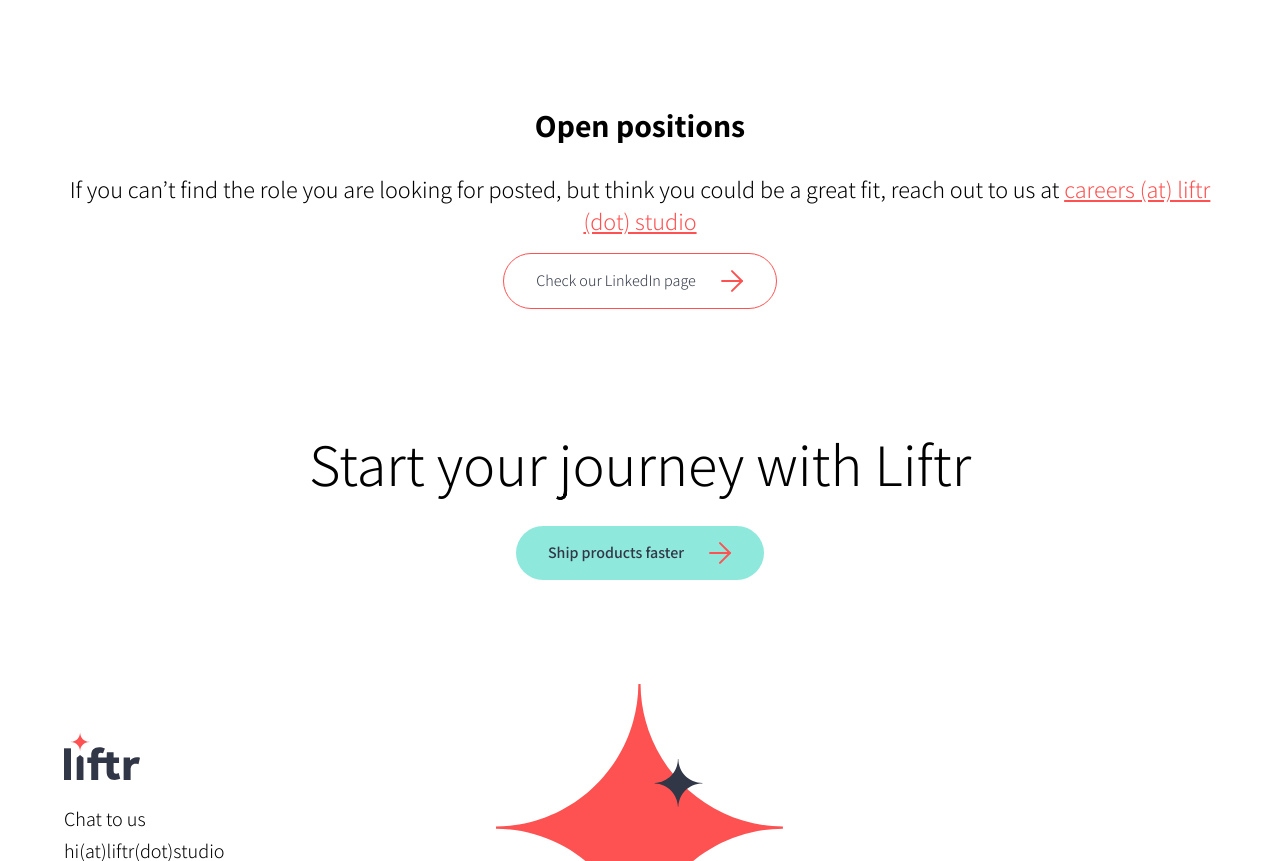
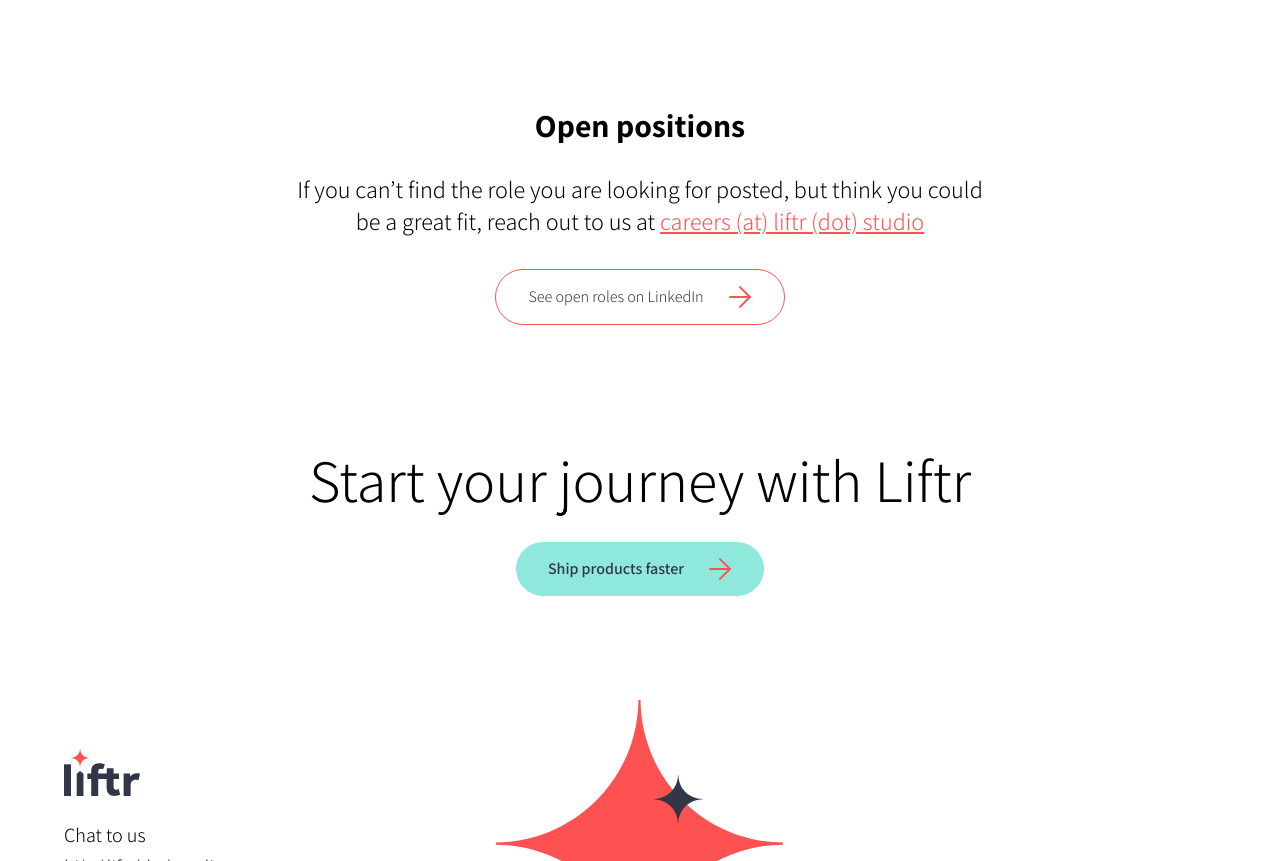
Before and after one commit to Liftr-Studio/liftr-web, a Gatsby site: page /careers in a window 1280 px wide. Shown: the part 3598-4459 px from the top of the page. Built offline with nearby package versions, Linux system fonts and the light colour scheme; Gatsby itself is replaced by a stand-in of ours.

Commit message:
Fix spacing and breaking of lines in open positions section on careers page

```diff
--- a/src/components/Layout/Layout.module.css
+++ b/src/components/Layout/Layout.module.css
@@ -77,6 +77,10 @@
 h1 { margin: 0 0 1rem; }
 h2 { margin: 0 0 0.75rem; }
 
+.utilityNoWrap {
+  white-space: nowrap;
+}
+
 /* custom ul with stars instead of bullet points */
 .utilityCustomUL {
   margin: 0;
--- a/src/pages/careers.js
+++ b/src/pages/careers.js
@@ -10,10 +10,12 @@
 import { WhatsInItForYou } from "../components/WhatsInItForYou/WhatsInItForYou"
 import {
   utilityCustomUL,
+  utilityNoWrap,
 } from "../components/Layout/Layout.module.css"
 
 import {
   headingLifeAtLiftr,
+  openPositionsContent,
 } from "./careers.module.css"
 
 const CareersPage = () => {
@@ -44,12 +46,12 @@
         </SectionWrapper>
       </PageContainer>
 
-      <PageContainer>
+      <PageContainer isNarrow>
         <SectionWrapper hasAlternativeFont isCenter>
           <Heading theme={3}>Open positions</Heading>
-          <p>If you can’t find the role you are looking for posted, but think you could be a great fit, reach out to us at <a href="mailto:careers@liftr.studio">careers (at) liftr (dot) studio</a></p>
+          <p className={openPositionsContent}>If you can’t find the role you are looking for posted, but think you could be a great fit, reach out to us at <a className={utilityNoWrap} href="mailto:careers@liftr.studio">careers (at) liftr (dot) studio</a></p>
 
-          <CTA to="https://www.linkedin.com/company/liftr/jobs/" importance="secondary" hasArrowIcon>Check our LinkedIn page</CTA>
+          <CTA to="https://www.linkedin.com/company/liftr/jobs/" importance="secondary" hasArrowIcon>See open roles on LinkedIn</CTA>
         </SectionWrapper>
       </PageContainer>
     </Layout>
--- a/src/pages/careers.module.css
+++ b/src/pages/careers.module.css
@@ -1,3 +1,7 @@
 .headingLifeAtLiftr {
   color: var(--theme-colour-1);
 }
+
+.openPositionsContent {
+  margin-bottom: 2rem;
+}
```
